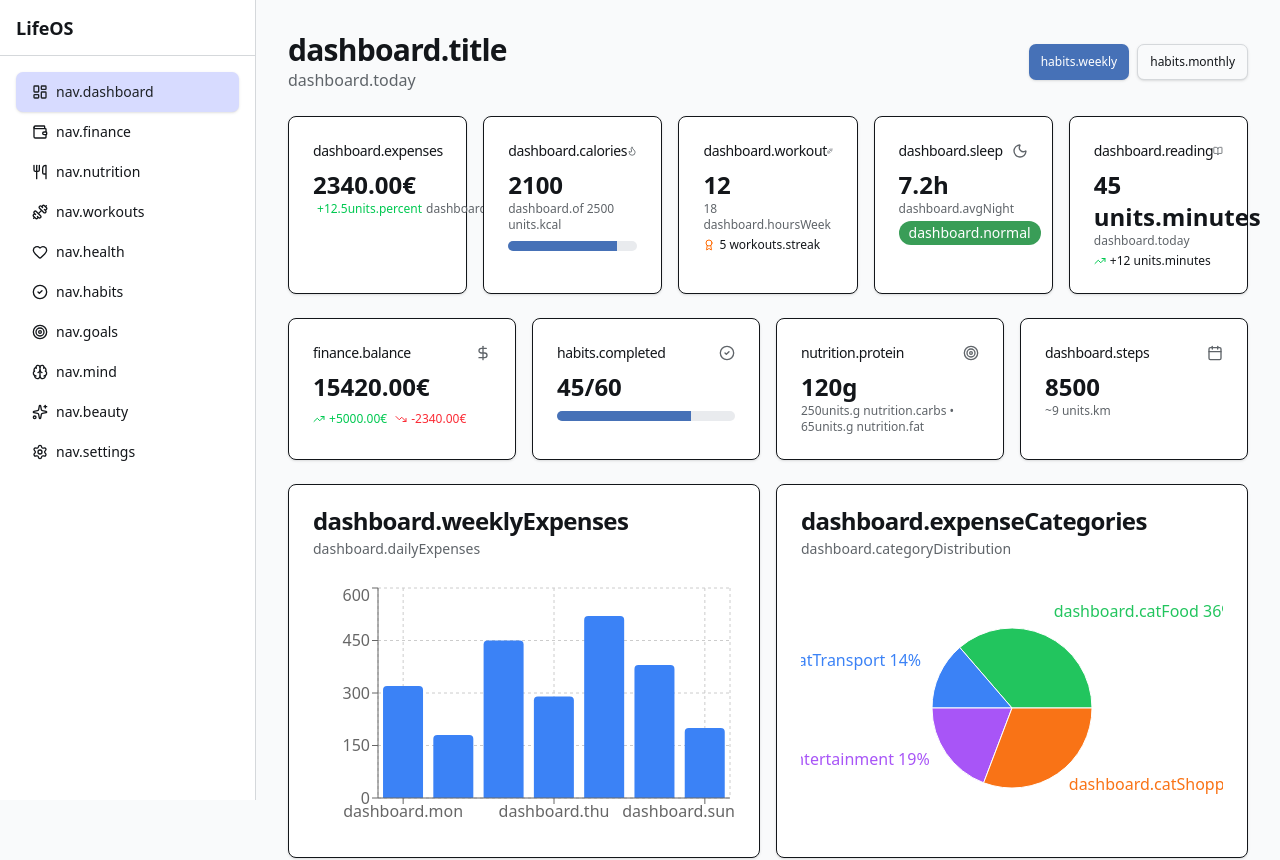
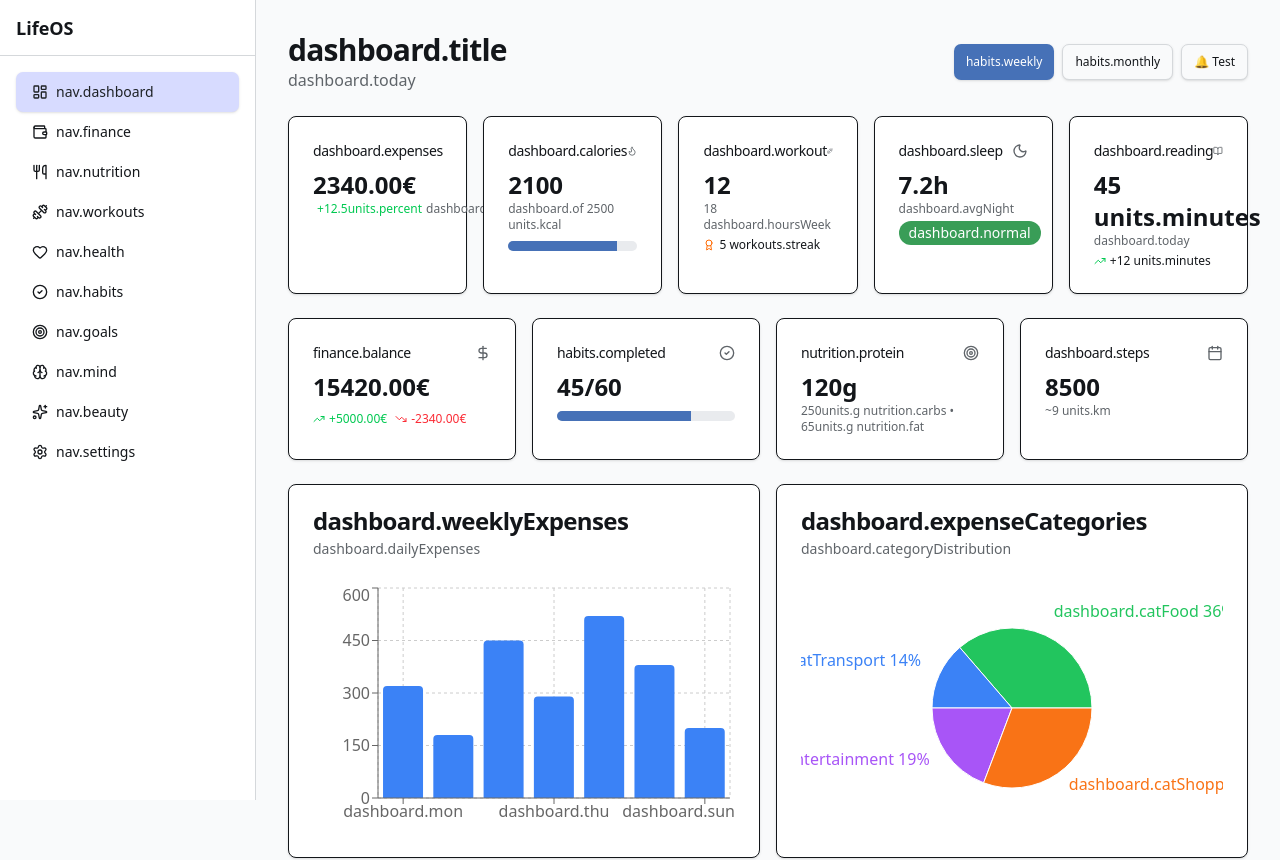
Before and after one commit to bairrrich/13.03.25_LifeOS, a Next.js app: page / in a window 1280 px wide. Shown: the top 860 px of the page. Built offline with nearby package versions, Linux system fonts and the light colour scheme; what i18next-resources-to-backend would draw is missing.

Commit message:
feat: Add test notifications button to Dashboard

```diff
--- a/src/app/page.tsx
+++ b/src/app/page.tsx
@@ -4,6 +4,8 @@ import React, { useState } from 'react';
 import { AppLayout } from '@/ui/layout/app-layout';
 import { useTranslation } from '@/shared/lib/use-translation';
 import { useCurrency } from '@/shared/lib/use-currency';
+import { useToaster } from '@/ui/components/toaster';
+import { notifySuccess, notifyError, notifyWarning, notifyInfo } from '@/shared/lib/notifications';
 import { Button } from '@/ui/components/button';
 import { Card, CardContent, CardHeader, CardTitle, CardDescription } from '@/ui/components/card';
 import { Badge } from '@/ui/components/badge';
@@ -52,7 +54,16 @@ const mockStats = {
 export default function DashboardPage() {
   const { t } = useTranslation();
   const { formatCurrency, symbol } = useCurrency();
+  const { addNotification } = useToaster();
   const [period, setPeriod] = useState<'week' | 'month'>('week');
+
+  // Тестовые уведомления
+  const showTestNotifications = () => {
+    notifySuccess('Успех!', 'Операция выполнена успешно');
+    setTimeout(() => notifyError('Ошибка', 'Что-то пошло не так'), 1000);
+    setTimeout(() => notifyWarning('Предупреждение', 'Внимание!'), 2000);
+    setTimeout(() => notifyInfo('Инфо', 'Полезная информация'), 3000);
+  };
 
   const weeklyData = [
     { day: t('dashboard.mon'), expenses: 320, calories: 2200, workouts: 1 },
@@ -101,6 +112,13 @@ export default function DashboardPage() {
               onClick={() => setPeriod('month')}
             >
               {t('habits.monthly')}
+            </Button>
+            <Button
+              variant="outline"
+              size="sm"
+              onClick={showTestNotifications}
+            >
+              🔔 Test
             </Button>
           </div>
         </div>
```
